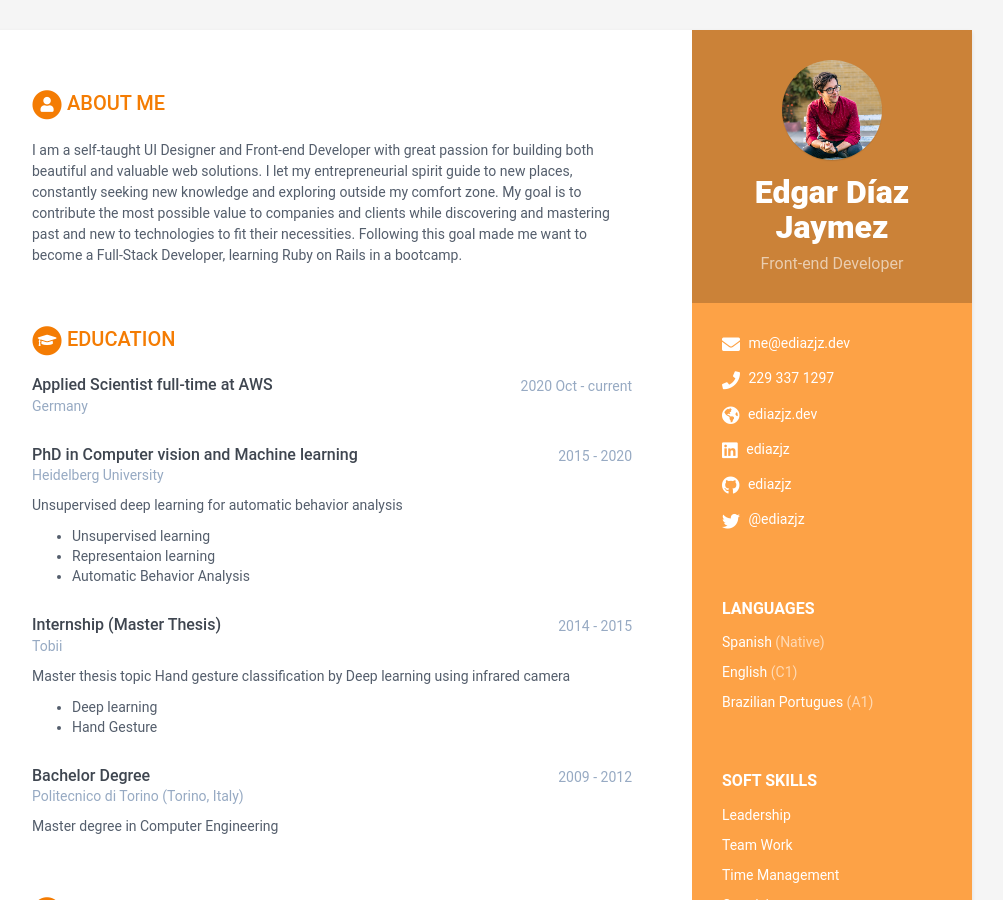
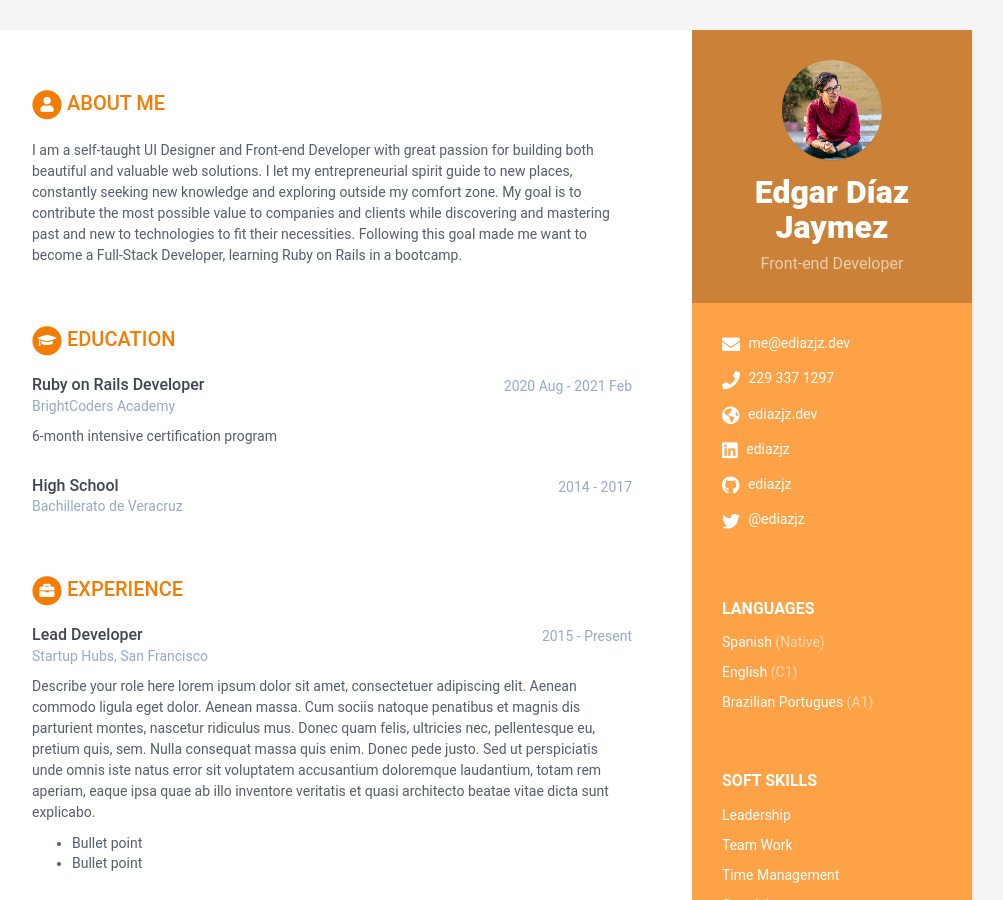
Before and after one commit to ediazjz/resume, a Jekyll site: the page built from index.html, in a window 1280 px wide and 900 px high. Shown: the whole window, without its empty margins (168-1171 px from the left). Built offline with Jekyll 4.4.1, drawn with Linux system fonts in a browser that asks for light colours.

Commit message:
Add Education

```diff
--- a/_data/data.yml
+++ b/_data/data.yml
@@ -69,35 +69,16 @@ career-profile:
 
 # Registra aquí tus estudios. Agrega o elimina según sea necesario
 educationcomplete:
-  - degree: Applied Scientist full-time at AWS
-    university: Germany
-    time: 2020 Oct - current
+  - degree: Ruby on Rails Developer
+    university: BrightCoders Academy
+    time: 2020 Aug - 2021 Feb
     details: |
+      6-month intensive certification program
 
-  - degree: PhD in Computer vision and Machine learning
-    university: Heidelberg University
-    time: 2015 - 2020
+  - degree: High School
+    university: Bachillerato de Veracruz
+    time: 2014 - 2017
     details: |
-      Unsupervised deep learning for automatic behavior analysis
-
-        - Unsupervised learning
-        - Representaion learning
-        - Automatic Behavior Analysis
-
-  - degree: Internship (Master Thesis)
-    university: Tobii
-    time: 2014 - 2015
-    details: |
-      Master thesis topic Hand gesture classification by Deep learning using infrared camera
-
-        - Deep learning
-        - Hand Gesture
-
-  - degree: Bachelor Degree
-    university: Politecnico di Torino (Torino, Italy)
-    time: 2009 - 2012
-    details: |
-      Master degree in Computer Engineering
 
 # Registra aquí tu experiencia. Agrega o elimina según sea necesario
 experiences:
```
